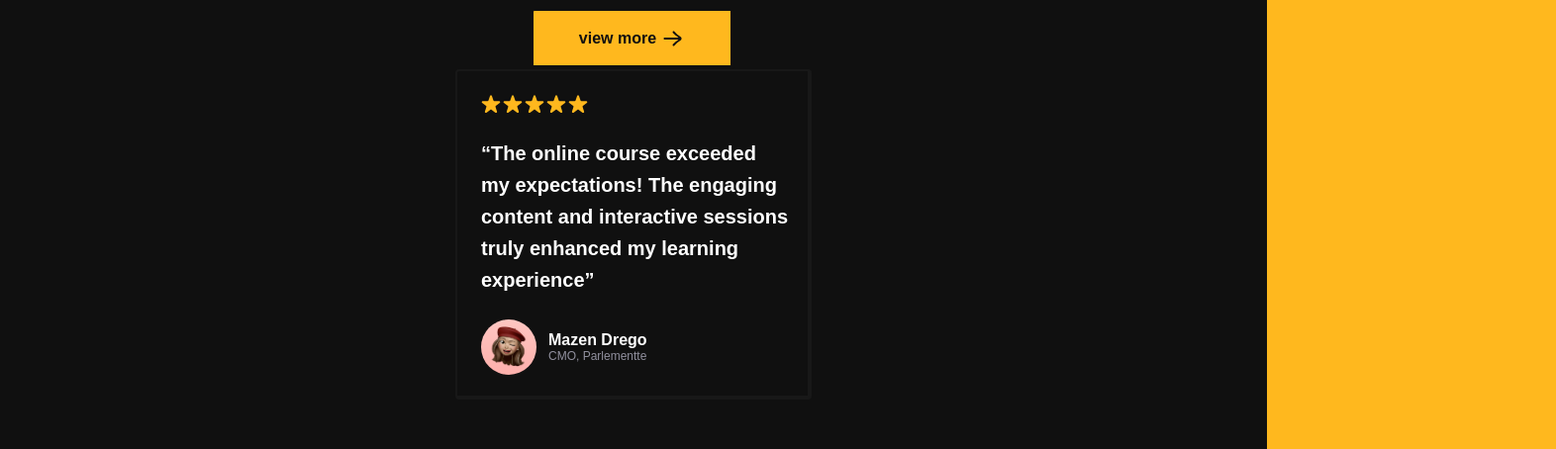
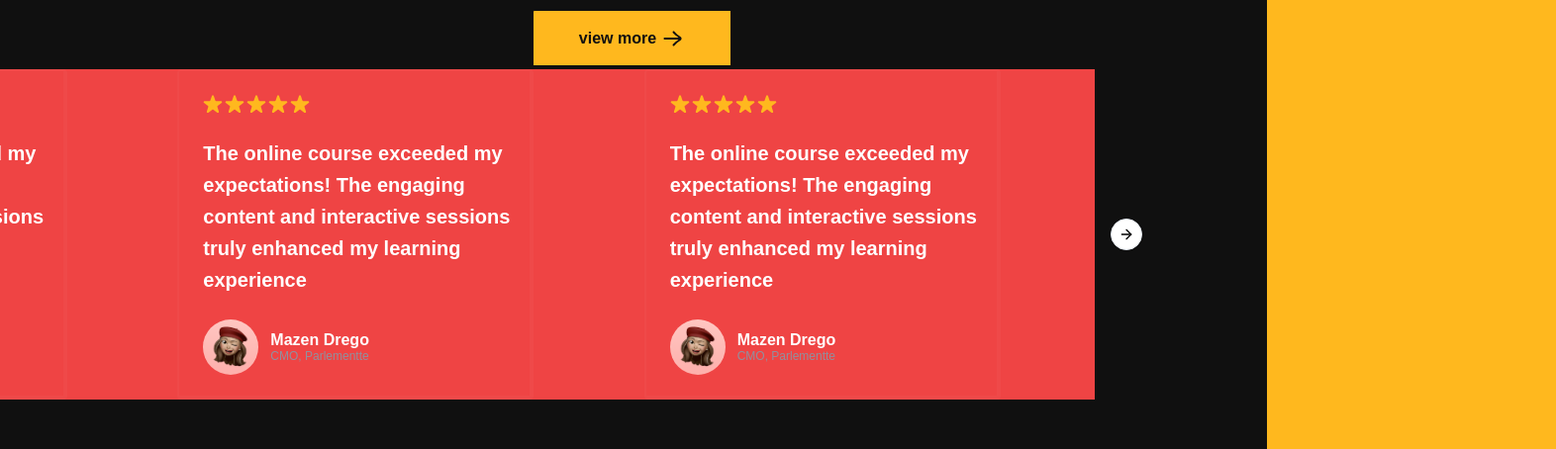
Before and after one commit to takachan0012/levelUp, a React (Vite) app: page / in a window 1280 px wide. Shown: the part 2260-2714 px from the top of the page at 99% size, 1572 px wide, since content can reach past the window. Built offline with nearby package versions, Linux system fonts and the light colour scheme; a web font is replaced by a local one.

Commit message:
fix: fixing carousel storiesCard

```diff
--- a/src/components/ui/fragments/storiesCard.jsx
+++ b/src/components/ui/fragments/storiesCard.jsx
@@ -5,11 +5,6 @@ import {
     CardFooter
 } from "@components/ui/card";
 import { cn } from "@/lib/utils"
-import avatar1 from "@assets/avatar/image-1.png";
-import avatar2 from "@assets/avatar/image-2.png";
-import avatar3 from "@assets/avatar/image-3.png";
-import avatar4 from "@assets/avatar/image-4.png";
-import { LazyLoadImage } from 'react-lazy-load-image-component';
 import 'react-lazy-load-image-component/src/effects/blur.css';
 
 const StoriesCard = forwardRef(({ className, ...props }, ref) => (
@@ -25,14 +20,13 @@ const StoriesCard = forwardRef(({ className, ...props }, ref) => (
         <CardContent className="w-[312px] h-[160px] my-6 p-0">
             <p className="text-[20px] font-bold leading-8 text-white">
                 {props.title}
-                “The online course exceeded my expectations! The engaging content and interactive sessions truly enhanced my learning experience”
             </p>
         </CardContent>
         <CardFooter className="p-0 flex items-center gap-3">
-            <img src={avatar1} alt="avatar" className="w-[56px] rounded-full" />
+            <img src={props.image} alt="avatar" className="w-[56px] rounded-full" />
             <div className="flex flex-col">
-                <span className="font-semibold leading-[19.2px] text-white">Mazen Drego</span>
-                <span className="font-medium text-[#91909E] text-[12px] leading-[14.4px]">CMO, Parlementte</span>
+                <span className="font-semibold leading-[19.2px] text-white">{props.name}</span>
+                <span className="font-medium text-[#91909E] text-[12px] leading-[14.4px]">{props.description}</span>
             </div>
         </CardFooter>
     </Card >
--- a/src/pages/home.jsx
+++ b/src/pages/home.jsx
@@ -15,6 +15,17 @@ import iconsFromConcept from "@assets/from-concept-to-motion.png";
 import iconTheArtOfPersuation from "@assets/the-art-of-persuasion.png";
 import iconWebDev from "@assets/web-development.png";
 import { StoriesCard } from "@/components/ui/fragments/storiesCard";
+import {
+    Carousel,
+    CarouselContent,
+    CarouselItem,
+    CarouselNext,
+    CarouselPrevious
+} from "@/components/ui/carousel";
+import avatar1 from "@assets/avatar/image-1.png";
+import avatar2 from "@assets/avatar/image-2.png";
+import avatar3 from "@assets/avatar/image-3.png";
+import avatar4 from "@assets/avatar/image-4.png";
 
 const Home = () => {
     return (
@@ -381,11 +392,61 @@ const Home = () => {
                     </svg>
 
                 </Button>
-                <section id="stories-card">
-                    <StoriesCard />
+                <section id="stories-card bg-">
+                    <Carousel
+                        className="w-3/4 bg-red-500"
+                        opts={{
+                            align: "start",
+                        }}
+                    >
+                        <CarouselPrevious />
+                        <CarouselNext />
+                        <CarouselContent className="">
+                            <CarouselItem className="basis-1/3">
+                                <StoriesCard
+                                    title="The online course exceeded my expectations! The engaging content and interactive sessions truly enhanced my learning experience"
+                                    image={avatar1}
+                                    name="Mazen Drego"
+                                    description="CMO, Parlementte"
+                                />
+                            </CarouselItem>
+                            <CarouselItem className="basis-1/3">
+                                <StoriesCard
+                                    title="The online course exceeded my expectations! The engaging content and interactive sessions truly enhanced my learning experience"
+                                    image={avatar1}
+                                    name="Mazen Drego"
+                                    description="CMO, Parlementte"
+                                />
+                            </CarouselItem>
+                            <CarouselItem className="basis-1/3">
+                                <StoriesCard
+                                    title="The online course exceeded my expectations! The engaging content and interactive sessions truly enhanced my learning experience"
+                                    image={avatar1}
+                                    name="Mazen Drego"
+                                    description="CMO, Parlementte"
+                                />
+                            </CarouselItem>
+                            <CarouselItem className="basis-1/3">
+                                <StoriesCard
+                                    title="The online course exceeded my expectations! The engaging content and interactive sessions truly enhanced my learning experience"
+                                    image={avatar1}
+                                    name="Mazen Drego"
+                                    description="CMO, Parlementte"
+                                />
+                            </CarouselItem>
+                            <CarouselItem className="basis-1/3">
+                                <StoriesCard
+                                    title="The online course exceeded my expectations! The engaging content and interactive sessions truly enhanced my learning experience"
+                                    image={avatar1}
+                                    name="Mazen Drego"
+                                    description="CMO, Parlementte"
+                                />
+                            </CarouselItem>
+                        </CarouselContent>
+                    </Carousel>
                 </section>
             </section>
-        </div>
+        </div >
     )
 }
 
```
